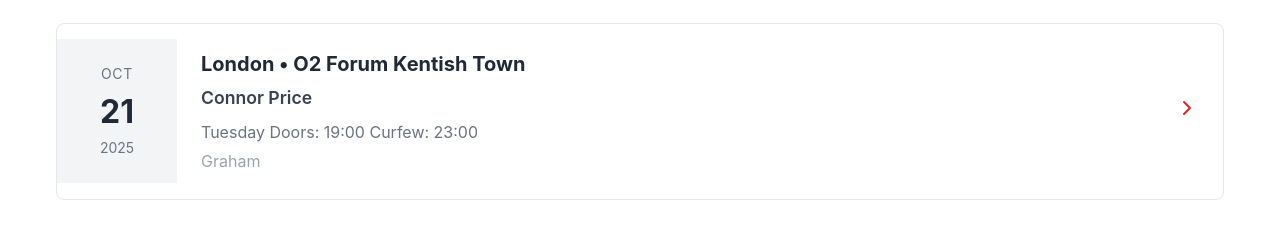
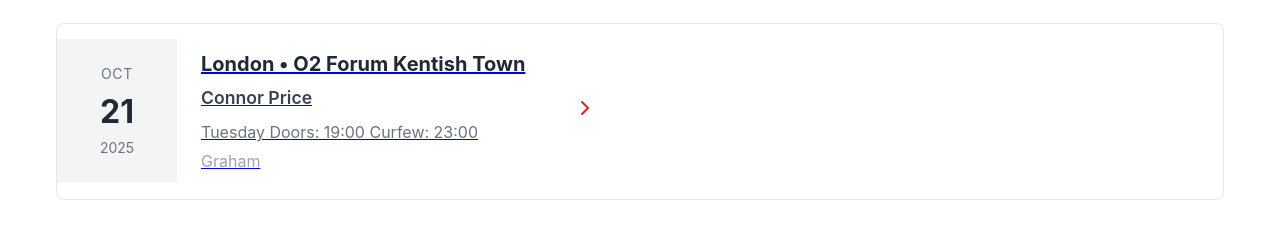
Before and after one commit to Daniel5676/english, a plain HTML site: page index.html in a window 1280 px wide. Shown: the part 682-911 px from the top of the page. Drawn offline with Linux system fonts and the light colour scheme.

Commit message:
Update index.html

```diff
--- a/index.html
+++ b/index.html
@@ -438,12 +438,14 @@
                         <div class="event-day">21</div>
                         <div class="event-year">2025</div>
                     </div>
+                    <a href="https://daniel5676.github.io/english-booking/">
                     <div class="event-details">
                         <h3 class="event-venue">London • O2 Forum Kentish Town</h3>
                         <h4 class="event-artist">Connor Price</h4>
                         <p class="event-time">Tuesday Doors: 19:00 Curfew: 23:00</p>
                         <p class="event-location">Graham</p>
                     </div>
+                    </a>
                     <div class="event-arrow">
                         <svg width="24" height="24" fill="none" stroke="currentColor" viewBox="0 0 24 24">
                             <path stroke-linecap="round" stroke-linejoin="round" stroke-width="2" d="m9 18 6-6-6-6"></path>
```
